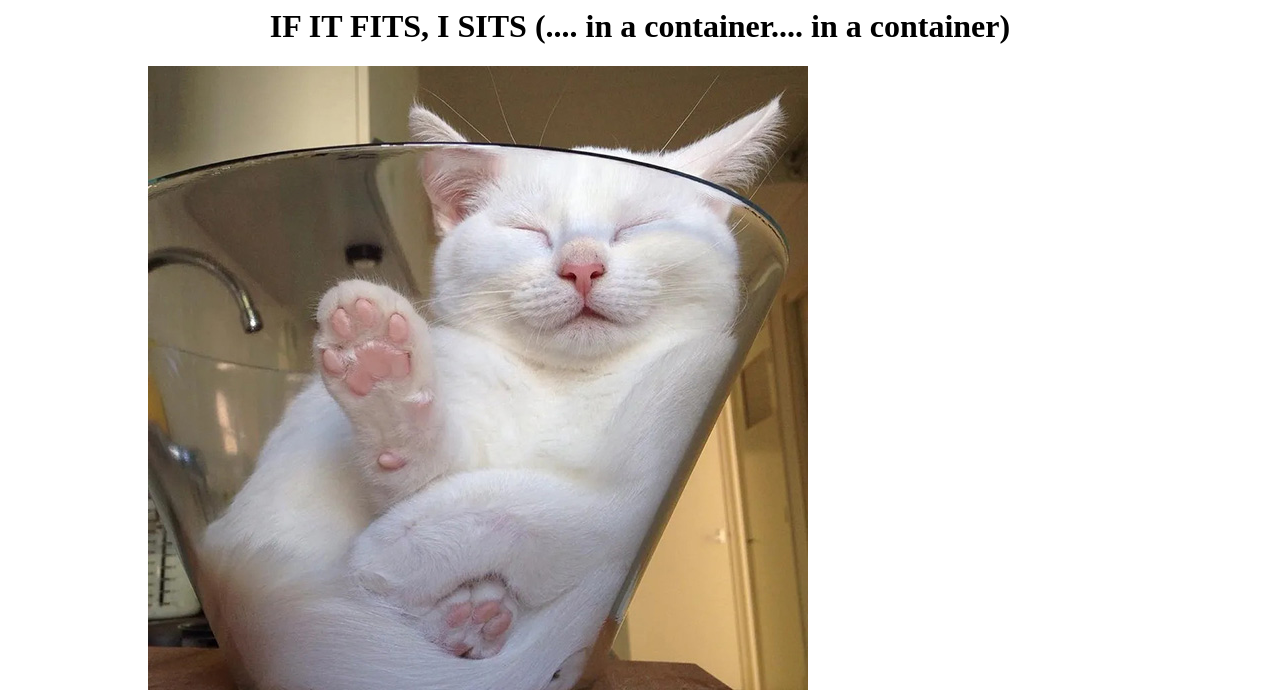
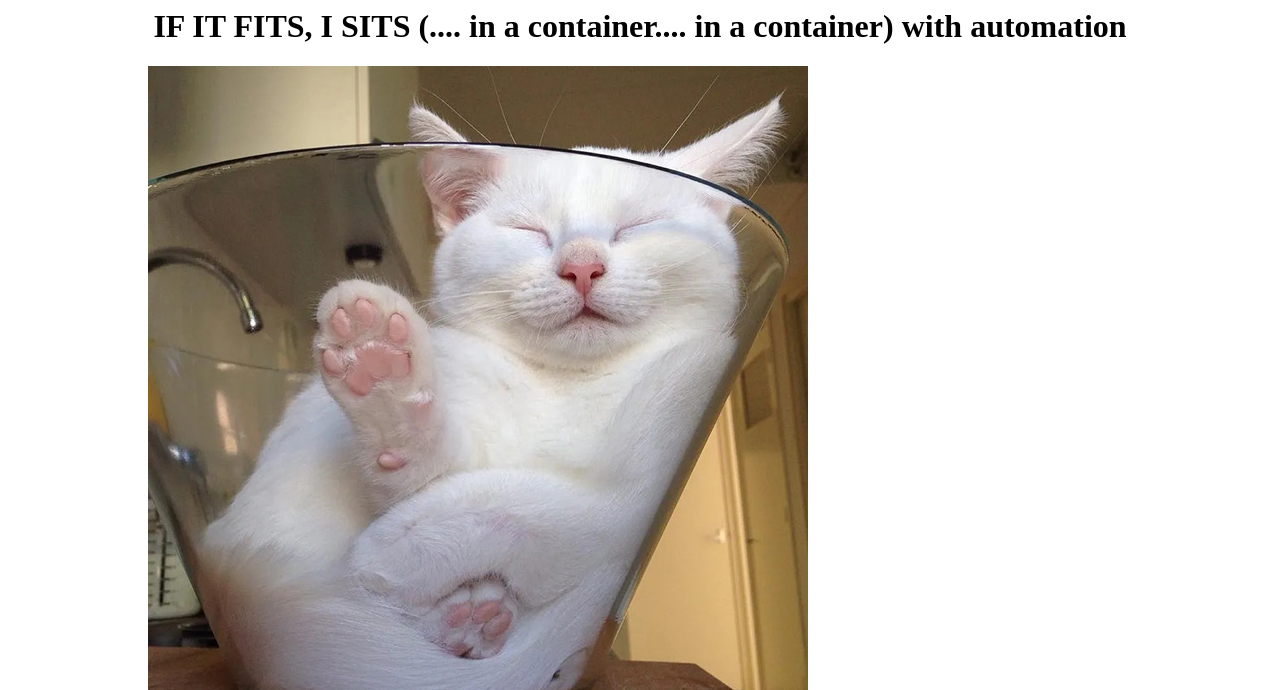
Before and after one commit to ptera21c/AwsDemos, a plain HTML site: page index.html in a window 1280 px wide. Shown: the top 690 px of the page. Drawn offline with Linux system fonts and the light colour scheme.

Commit message:
testing codepipeline

```diff
--- a/index.html
+++ b/index.html
@@ -3,7 +3,7 @@
 		<title> Container of cats </title>
 	</head>
 	<body>
-		<center><h1> IF IT FITS, I SITS (.... in a container.... in a container) </h1></center>
+		<center><h1> IF IT FITS, I SITS (.... in a container.... in a container) with automation  </h1></center>
 
 		<section id="photos">
 			<img src="containerandcat1.jpg" alt="container and a cat">
```
